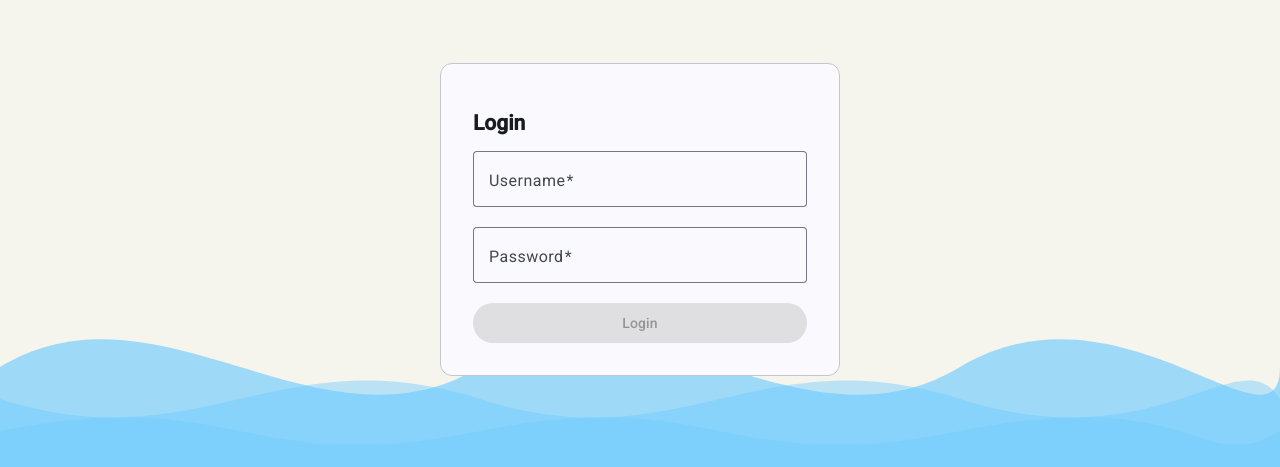
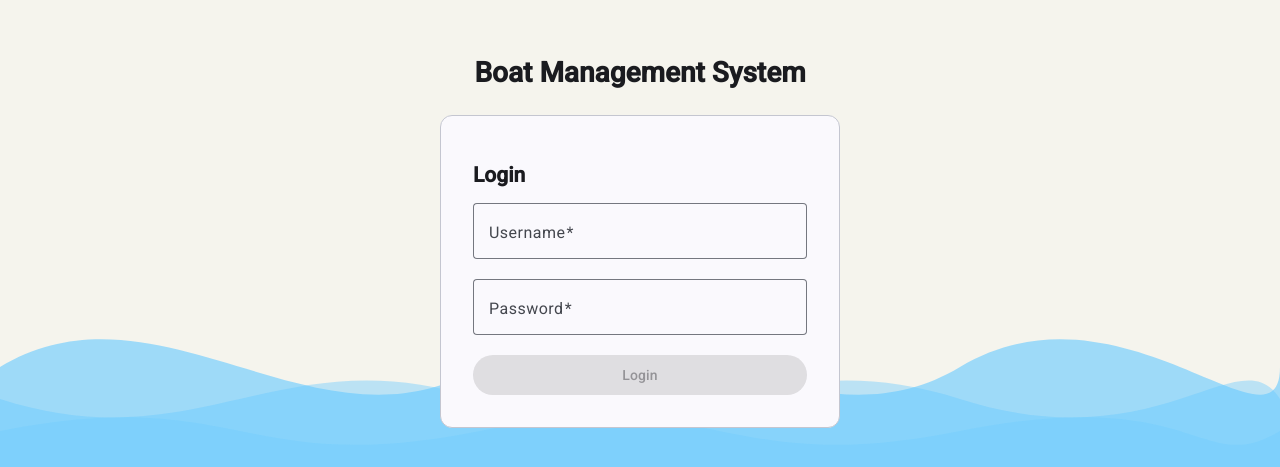
Before and after one commit to h-ARTS/boats-app, an Angular app in the folder boats-ui/: page /login in a window 1280 px wide. Shown: the part 257-724 px from the top of the page. Built offline with nearby package versions, Linux system fonts and the light colour scheme.

Commit message:
feat(home): add app title

```diff
--- a/boats-ui/src/app/module/login/page/login.component.html
+++ b/boats-ui/src/app/module/login/page/login.component.html
@@ -1,3 +1,6 @@
+<header>
+  <h1>Boat Management System</h1>
+</header>
 <mat-card appearance="outlined">
   @if (!loading()) {
   <form class="form" [formGroup]="form" (ngSubmit)="onSubmit()">
--- a/boats-ui/src/app/module/login/page/login.component.scss
+++ b/boats-ui/src/app/module/login/page/login.component.scss
@@ -1,6 +1,12 @@
+header {
+  max-width: 400px;
+  margin: 12rem auto 0;
+  text-align: center;
+}
+
 mat-card {
   max-width: 400px;
-  margin: 12rem auto 2rem;
+  margin: 2rem auto;
   padding: 2rem;
 }
 
```
